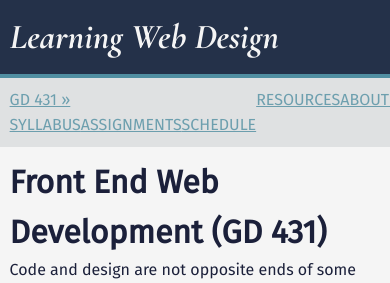
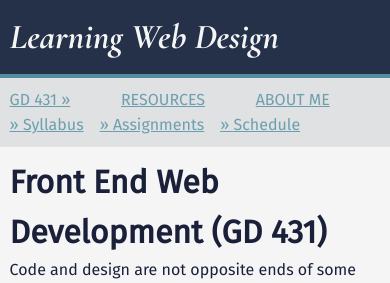
Before and after one commit to mica-web/mica-web.github.io, a Jekyll site: the page built from index.md, in a window 390 px wide. Shown: the top 283 px of the page. Built offline with Jekyll 4.4.1, drawn with Linux system fonts in a browser that asks for light colours.

Commit message:
Improved mobile nav for submenu

```diff
--- a/_sass/_layout.scss
+++ b/_sass/_layout.scss
@@ -15,21 +15,6 @@ section {
     margin-right: auto;
     margin-left: auto;
     max-width: 52ch;
-  }
-
-  .site-nav>ul {
-    @supports (display: flex) {
-      display: flex;
-      justify-content: space-around;
-
-      li {
-        flex: 1 0 auto;
-
-        &.submenu-parent {
-          flex-grow: 2;
-        }
-      }
-    }
   }
 }
 
--- a/_sass/_site-nav.scss
+++ b/_sass/_site-nav.scss
@@ -1,6 +1,21 @@
 .site-nav {
   background-color: $color-greyli;
   text-transform: uppercase;
+
+  @media (max-width: 559px) {
+    >ul {
+      position: relative;
+
+      @supports (display: flex) {
+        display: flex;
+        justify-content: space-around;
+
+        >li {
+          flex: 1 0 auto;
+        }
+      }
+    }
+  }
 
   @media (min-width: 560px) {
     >ul>li {
@@ -13,18 +28,48 @@
   }
 }
 
-.submenu-parent.is-active>a {
-  &::after {
-    content: " \00BB";
+.submenu-parent.is-active {
+  >a {
+    &::after {
+      content: "\a0\00BB";
+      visibility: hidden;
+    }
+  }
+
+  &.is-active {
+    min-height: 50px;
+
+    >a {
+      &::after {
+        visibility: visible;
+      }
+    }
   }
 }
 
 .submenu {
   display: none;
+  text-transform: initial;
+
+  @media (max-width: 559px) {
+    >li {
+      margin-right: 1em;
+
+      >a {
+        &::before {
+          content: "\00BB\a0";
+        }
+      }
+    }
+  }
 
   .submenu-parent.is-active & {
     @media (max-width: 559px) {
       display: flex;
+      position: absolute;
+      bottom: 0;
+      left: 0;
+      width: 100%;
     }
 
     @media (min-width: 560px) {
```
